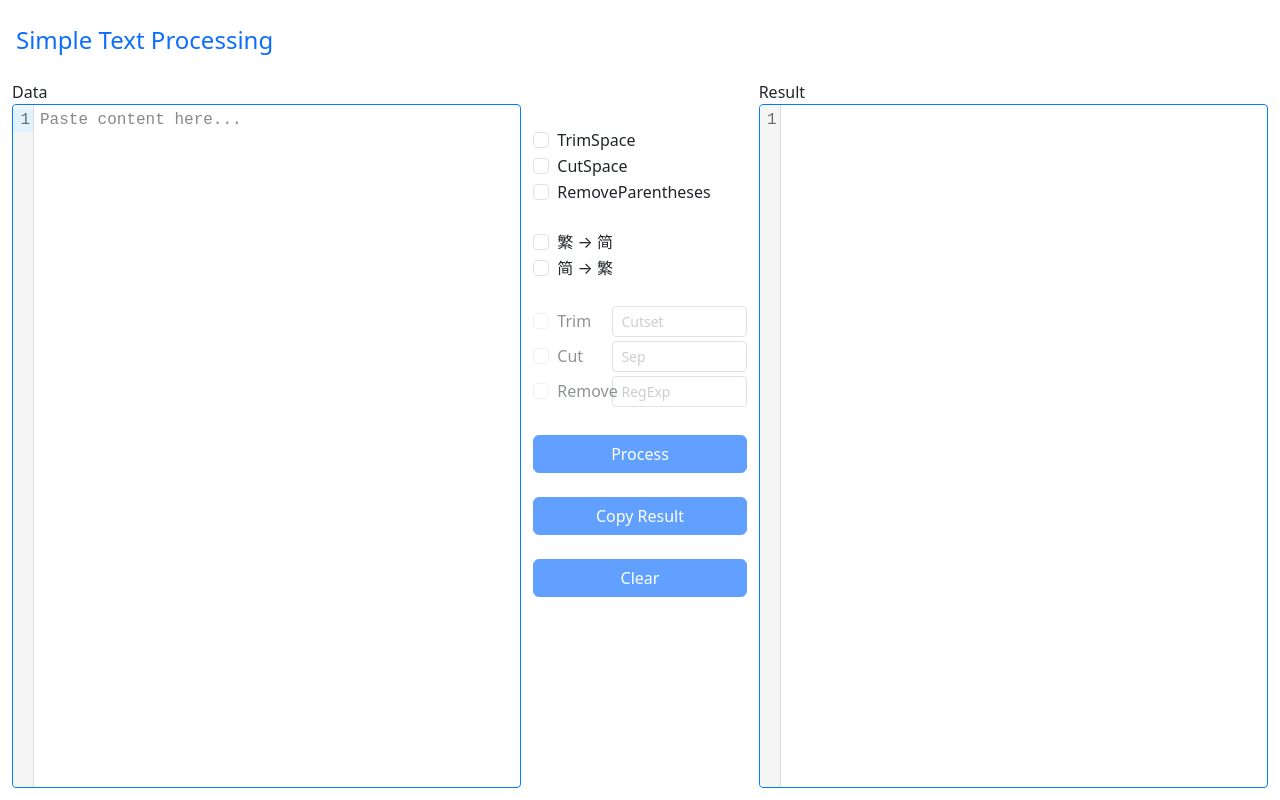
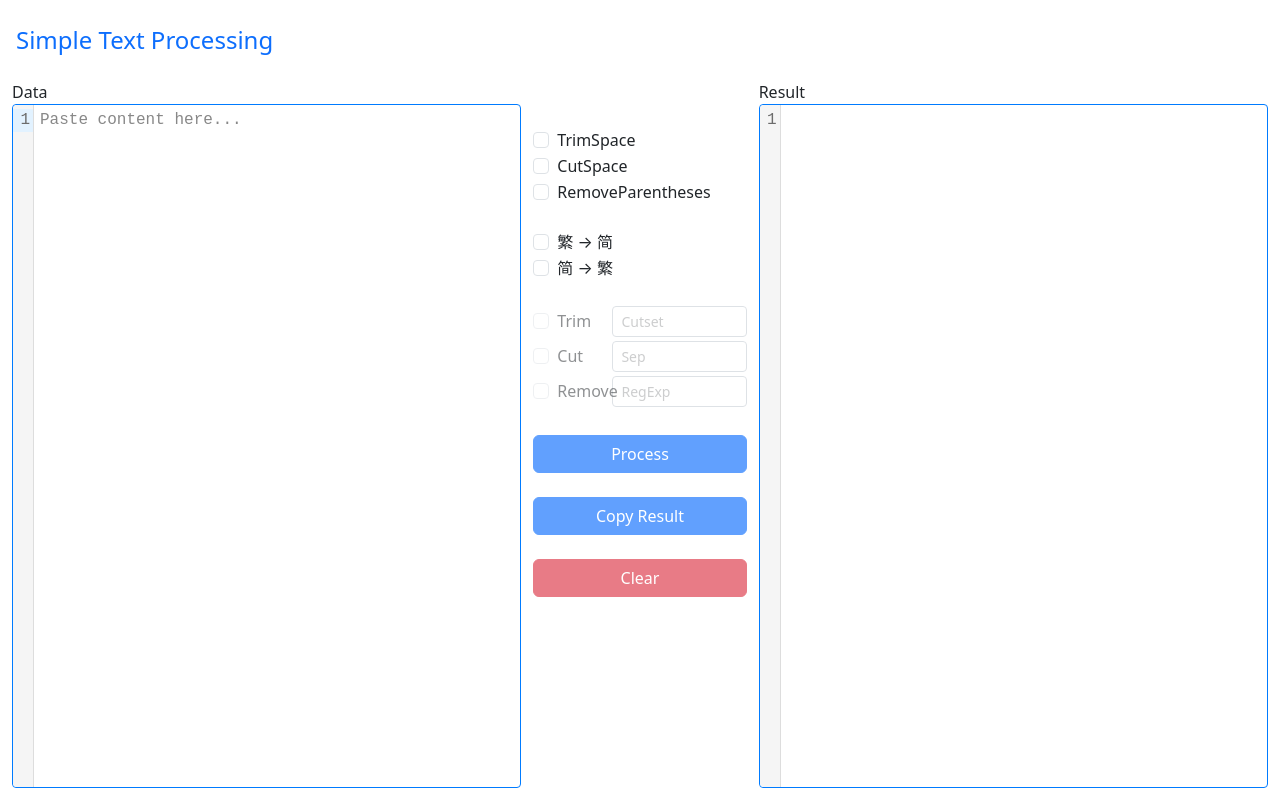
Before and after one commit to sunshineplan/SimpleTextProcessing, a Svelte app: page / in a window 1280 px wide. Built offline with nearby package versions, Linux system fonts and the light colour scheme.

Commit message:
Clear button color to red

```diff
--- a/src/App.svelte
+++ b/src/App.svelte
@@ -231,7 +231,7 @@
       <button
         on:click={clear}
         type="button"
-        class="btn btn-primary w-100"
+        class="btn btn-danger w-100"
         disabled={loading}
       >
         Clear
```
